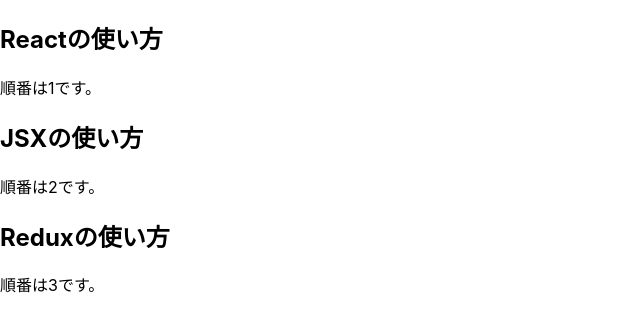
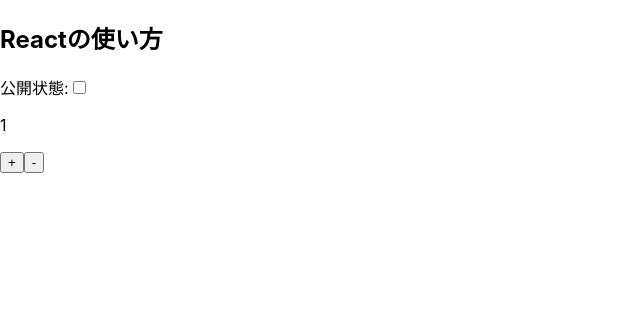
Before and after one commit to shinta0000/react_first_app, a React (Create React App) app: page / in a window 1280 px wide. Shown: the top 330 px of the page, without its empty margins (0-640 px from the left). Built offline with nearby package versions, Linux system fonts and the light colour scheme.

Commit message:
added counter

```diff
--- a/src/Article.jsx
+++ b/src/Article.jsx
@@ -1,16 +1,14 @@
 import React from 'react';
 
 const Article = (props) => {
-  let publishState = '';
-  if (props.isPublished) {
-    publishState = '公開'
-  } else {
-    publishState = '非公開'
-  }
   return (
     <div>
       <h2>{props.title}</h2>
-      <p>順番は{props.order}です。</p>
+      <label htmlFor="check">公開状態:</label>
+      <input type="checkbox" checked={props.isPublished} id="check" onClick={() => props.toggle()} />
+      <p>{props.order}</p>
+      <button onClick={() => props.countup()}>+</button>
+      <button onClick={() => props.countdown()}>-</button>
     </div>
   )
 };
--- a/src/Blog.jsx
+++ b/src/Blog.jsx
@@ -4,14 +4,36 @@
 class Blog extends React .Component {
   constructor(props) {
     super(props);
+    this.state = {
+      isPublished: false,
+      order: 1
+    }
   }
+
+  // 公開状態を反転させる関数
+  togglePublished = () => {
+    this.setState({
+      isPublished: !this.state.isPublished
+    })
+  };
+
+  countUp = () => {
+    this.setState({
+      order: this.state.order + 1
+    })
+  };
+
+  countDown = () => {
+    this.setState({
+      order: this.state.order - 1
+    })
+  };
+
   render() {
     const authorName = 'Torahack'
     return (
       <>
-        <Article title={"Reactの使い方"} order={1} />
-        <Article title={"JSXの使い方"} order={2} />
-        <Article title={"Reduxの使い方"} order={3} />
+        <Article title={"Reactの使い方"} isPublished={this.state.isPublished} toggle={() => this.togglePublished()} order={this.state.order} countup={() => this.countUp()} countdown={() => this.countDown()} />
       </>
     );
   }
```
